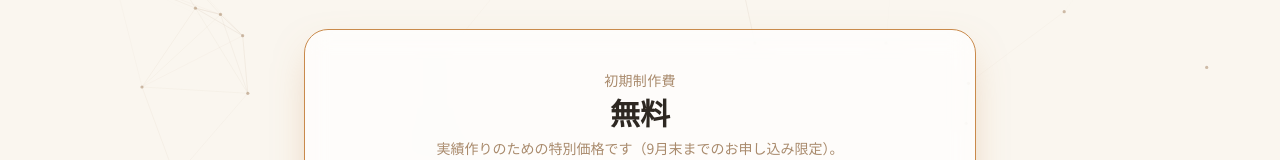
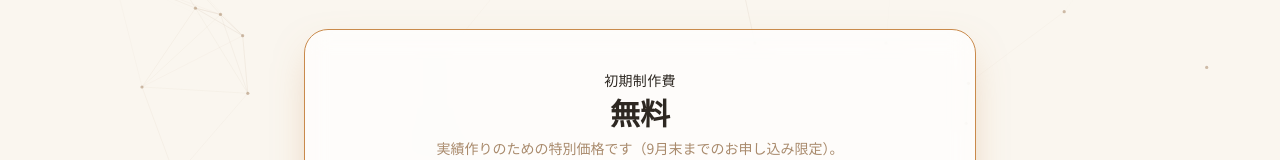
Before and after one commit to ves-sr/veswerk-site, a Next.js app: page /pricing in a window 1280 px wide. Shown: the part 367-527 px from the top of the page. Built offline with nearby package versions, Linux system fonts and the light colour scheme.

Commit message:
「初期制作費」ラベルの文字色も黒に変更

```diff
--- a/app/components/PlanCards.tsx
+++ b/app/components/PlanCards.tsx
@@ -3,7 +3,7 @@ import { plan } from "../content/plans";
 export default function PlanCards() {
 	return (
 		<div className="mt-14 mx-auto max-w-2xl rounded-3xl border border-accent bg-white/70 p-10 text-center shadow-[0_16px_40px_-14px_rgba(201,138,75,0.5)] backdrop-blur-md">
-			<p className="text-sm font-medium tracking-wide text-brown-light">{plan.priceLabel}</p>
+			<p className="text-sm font-medium tracking-wide text-ink">{plan.priceLabel}</p>
 			<p className="mt-1 text-2xl font-bold text-ink sm:text-3xl">{plan.price}</p>
 			<p className="mt-2 text-sm text-brown-light">{plan.priceNote}</p>
 
```
